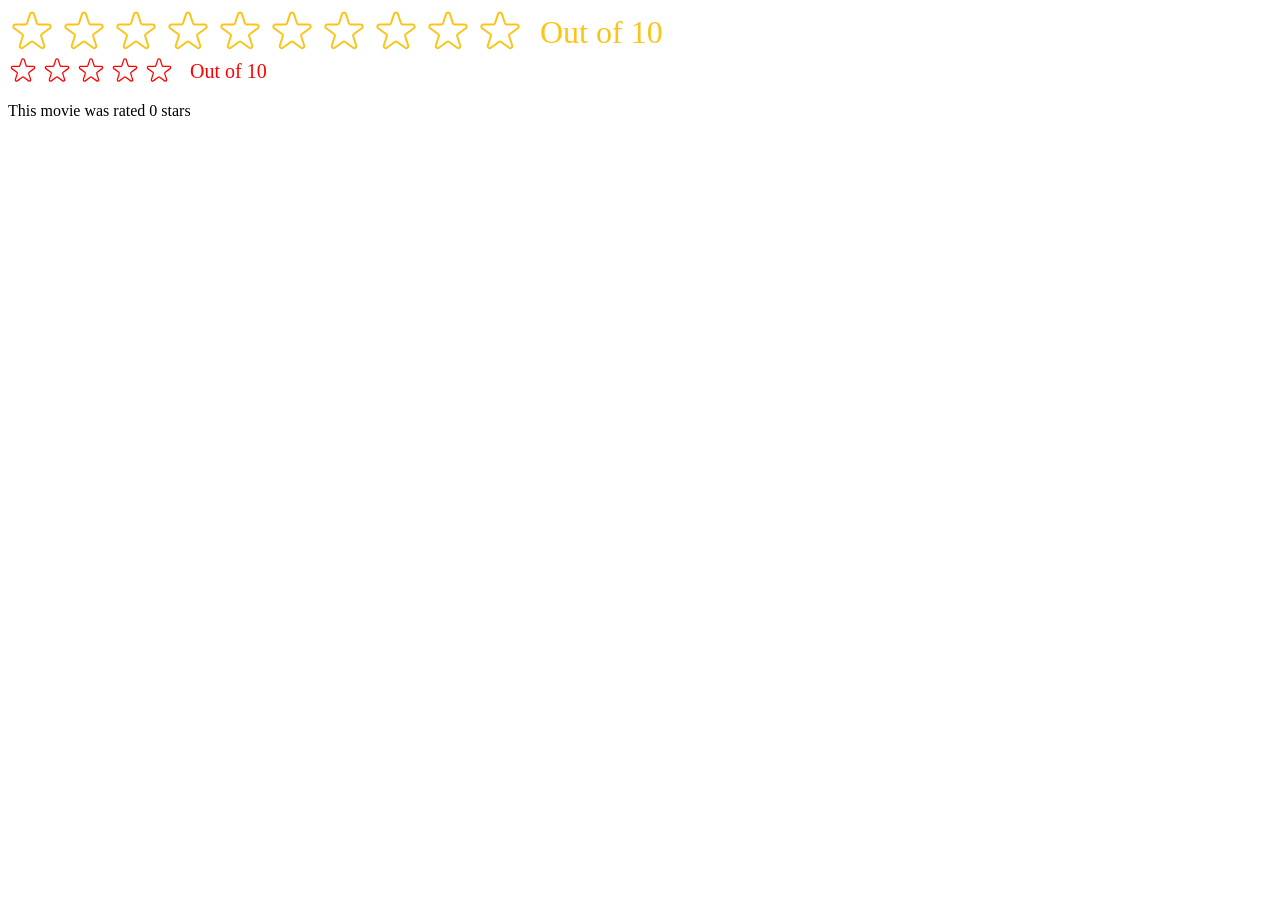
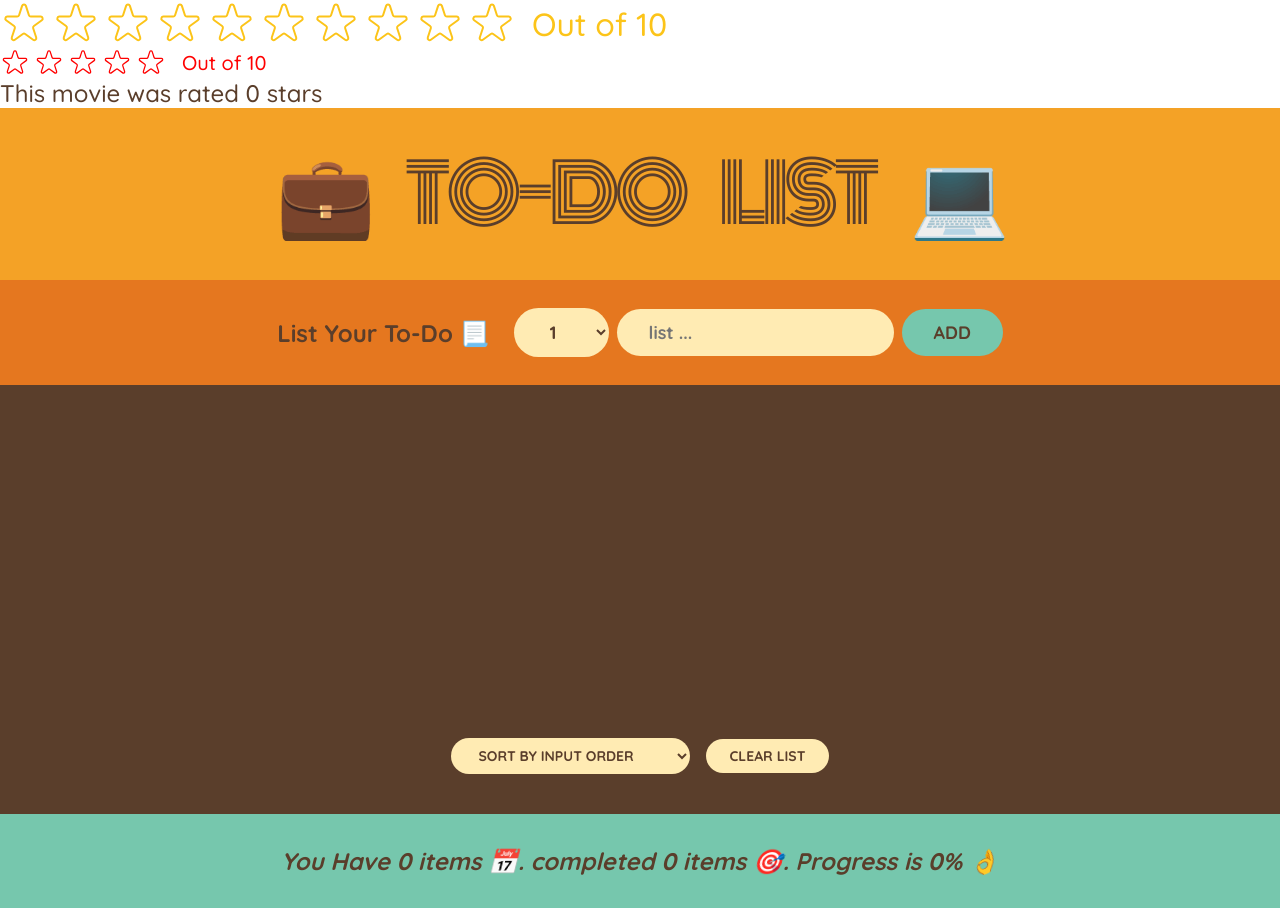
Before and after one commit to ShahJabir/react-demo, a React (Vite) app: page / in a window 1280 px wide. Before the commit the page ends 800 px from the top, so only its background shows below. Built offline with nearby package versions, Linux system fonts and the light colour scheme.

Commit message:
feature: To-Do App Added

```diff
--- a/package.json
+++ b/package.json
@@ -10,6 +10,7 @@
     "preview": "vite preview"
   },
   "dependencies": {
+    "axios": "^1.7.7",
     "eslint-config-airbnb-typescript": "^18.0.0",
     "react": "^18.3.1",
     "react-dom": "^18.3.1"
--- a/src/App.tsx
+++ b/src/App.tsx
@@ -1,11 +1,20 @@
 import { useState } from 'react';
 import StarRating from './components/StarRating';
+import ToDoList from './components/ToDoList';
 
 function CustomStar() {
   const [movieRating, setMovieRating] = useState(0);
   return (
     <div>
-      <StarRating maxRating={5} color = 'red' size = {30} className = ''  messages={["Terrible", "Bad", "Okay", "Good", "Excellent"]} defaultRating = {0} onSetRating={setMovieRating} />
+      <StarRating
+        maxRating={5}
+        color="red"
+        size={30}
+        className=""
+        messages={['Terrible', 'Bad', 'Okay', 'Good', 'Excellent']}
+        defaultRating={0}
+        onSetRating={setMovieRating}
+      />
       <p>This movie was rated {movieRating} stars</p>
     </div>
   );
@@ -14,9 +23,12 @@ function CustomStar() {
 function App() {
   return (
     <>
-      <div>
+      <div id="starRating">
         <StarRating />
         <CustomStar />
+      </div>
+      <div id="todoList">
+        <ToDoList />
       </div>
     </>
   );
--- /dev/null
+++ b/src/components/ToDoList.css
@@ -0,0 +1,132 @@
+@import url('https://fonts.googleapis.com/css2?family=Monoton&family=Quicksand:wght@500;700&display=swap');
+
+* {
+  margin: 0;
+  padding: 0;
+  box-sizing: border-box;
+}
+
+html {
+  font-size: 62.5%;
+}
+
+body {
+  font-size: 2.4rem;
+  font-family: sans-serif;
+  color: #5a3e2b;
+  font-family: 'Quicksand';
+  font-weight: 500;
+}
+
+.app {
+  width: 100%;
+  height: 100vh;
+  display: grid;
+  grid-template-rows: auto auto 1fr auto;
+}
+
+h1 {
+  text-align: center;
+  background-color: #f4a226;
+  font-family: 'Monoton';
+  font-size: 8rem;
+  text-transform: uppercase;
+  font-weight: 400;
+  word-spacing: 30px;
+  letter-spacing: -5px;
+  padding: 2.4rem 0;
+}
+
+.add-form {
+  background-color: #e5771f;
+  padding: 2.8rem 0;
+  display: flex;
+  align-items: center;
+  justify-content: center;
+  gap: 0.8rem;
+}
+
+h3 {
+  margin-right: 1.6rem;
+  font-size: 2.4rem;
+}
+
+button,
+select,
+input {
+  background-color: #ffebb3;
+  color: #5a3e2b;
+  font-family: inherit;
+  border: none;
+  border-radius: 10rem;
+  padding: 1.2rem 3.2rem;
+  font-weight: 700;
+  font-size: 1.8rem;
+  cursor: pointer;
+}
+
+.add-form button {
+  text-transform: uppercase;
+  background-color: #76c7ad;
+}
+
+.list {
+  background-color: #5a3e2b;
+  color: #ffebb3;
+  padding: 4rem 0;
+
+  display: flex;
+  justify-content: space-between;
+  flex-direction: column;
+  gap: 3.2rem;
+  align-items: center;
+}
+
+.actions button,
+.list select {
+  text-transform: uppercase;
+  padding: 0.8rem 2.4rem;
+  font-size: 1.4rem;
+  font-weight: 700;
+  margin: 0 0.8rem;
+}
+
+.list ul {
+  list-style: none;
+  width: 80%;
+  overflow: scroll;
+
+  display: grid;
+  grid-template-columns: repeat(auto-fit, minmax(250px, 1fr));
+  gap: 1.2rem;
+  justify-content: center;
+  align-content: start;
+}
+
+.list li {
+  display: flex;
+  align-items: center;
+  gap: 1.2rem;
+}
+
+input[type='checkbox'] {
+  height: 2rem;
+  width: 2rem;
+  accent-color: #e5771f;
+}
+
+.list li button {
+  cursor: pointer;
+  background: none;
+  border: none;
+  font-size: 1.8rem;
+  padding: 0.8rem;
+  transform: translateY(2px);
+}
+
+.stats {
+  background-color: #76c7ad;
+  text-align: center;
+  font-weight: 700;
+  padding: 3.2rem 0;
+}
--- /dev/null
+++ b/src/components/ToDoList.tsx
@@ -0,0 +1,197 @@
+import './ToDoList.css';
+import { useState } from 'react';
+
+type TodoItem = {
+  id: number;
+  description: string;
+  value: number;
+  completed: boolean;
+};
+
+type ListProps = {
+  todoList: TodoItem[];
+  deleteItems: (id: number) => void; // Add deleteItems as a prop here
+  toggleItems: (id: number) => void;
+  clearList: () => void;
+};
+
+type ItemProps = {
+  item: TodoItem;
+  deleteItems: (id: number) => void; // Add deleteItems as a prop here
+  toggleItems: (id: number) => void;
+};
+
+type StatsProps = {
+  todoList: TodoItem[]; // Accept the todoList as a prop
+};
+
+const ToDoList = () => {
+  // Managing the todo list state
+  const [todoList, setTodoList] = useState<TodoItem[]>([]);
+
+  // Function to add new item
+  const addItems = (item: TodoItem) => {
+    setTodoList((todoList) => [...todoList, item]);
+  };
+
+  // Function to delete an item
+  const deleteItems = (id: number) => {
+    console.log(id);
+    setTodoList((todoList) => todoList.filter((item) => item.id !== id));
+  };
+
+  const toggleItems = (id: number) => {
+    setTodoList((todoList) =>
+      todoList.map((item) =>
+        item.id === id ? { ...item, completed: !item.completed } : item
+      )
+    );
+  };
+
+  const clearList = () => {
+    const confirmed = window.confirm('Are you sure want to delete all items?');
+    if (confirmed) {
+      setTodoList([]);
+    }
+  };
+
+  return (
+    <div className="app">
+      <Logo />
+      <Form addItems={addItems} />
+      <List
+        todoList={todoList}
+        deleteItems={deleteItems}
+        toggleItems={toggleItems}
+        clearList={clearList}
+      />
+      <Stats todoList={todoList} />
+    </div>
+  );
+};
+
+const Logo = () => {
+  return <h1>💼 To-Do List 💻</h1>;
+};
+
+const Form = ({ addItems }: { addItems: (item: TodoItem) => void }) => {
+  const [quantity, setQuantity] = useState(1);
+  const [description, setDescription] = useState('');
+
+  // Handle form submission
+  function handleSubmit(e: React.FormEvent<HTMLFormElement>) {
+    e.preventDefault();
+    if (!description) return;
+
+    // Create new item object
+    const newItem: TodoItem = {
+      id: Date.now(), // Unique ID
+      description: description,
+      value: quantity,
+      completed: false,
+    };
+
+    addItems(newItem); // Add new item to the list
+    setQuantity(1); // Reset the form
+    setDescription('');
+  }
+
+  return (
+    <form className="add-form" onSubmit={handleSubmit}>
+      <h3>List Your To-Do 📃</h3>
+      <select
+        value={quantity}
+        onChange={(e) => setQuantity(Number(e.target.value))}
+      >
+        {Array.from({ length: 5 }, (_, index) => index + 1).map((num) => (
+          <option value={num} key={num}>
+            {num}
+          </option>
+        ))}
+      </select>
+      <input
+        type="text"
+        placeholder="list ..."
+        value={description}
+        onChange={(e) => setDescription(e.target.value)}
+      />
+      <button type="submit">Add</button>
+    </form>
+  );
+};
+
+const List = ({ todoList, deleteItems, toggleItems, clearList }: ListProps) => {
+  const [sortBy, setSortBy] = useState('input');
+  let sortedItems: TodoItem[] = todoList;
+  //   if (sortBy === 'input') sortedItems = todoList;
+  if (sortBy === 'description') {
+    sortedItems = todoList
+      .slice()
+      .sort((a, b) => a.description.localeCompare(b.description));
+  }
+  if (sortBy === 'packed') {
+    sortedItems = todoList
+      .slice()
+      .sort((a, b) => Number(a.completed) - Number(b.completed));
+  }
+  return (
+    <div className="list">
+      <ul>
+        {sortedItems.map((item) => (
+          <Item
+            key={item.id}
+            item={item}
+            deleteItems={deleteItems}
+            toggleItems={toggleItems}
+          />
+        ))}
+      </ul>
+      <div className="actions">
+        <select
+          value={sortBy}
+          onChange={(e) => {
+            setSortBy(e.target.value);
+          }}
+        >
+          <option value="input"> Sort by input order </option>
+          <option value="description"> Sort by description </option>
+          <option value="packed"> Sort by packed status </option>
+        </select>
+        <button onClick={clearList}>Clear list</button>
+      </div>
+    </div>
+  );
+};
+
+const Item = ({ item, deleteItems, toggleItems }: ItemProps) => {
+  return (
+    <li>
+      <input
+        type="checkbox"
+        checked={item.completed}
+        onChange={() => toggleItems(item.id)}
+      />
+      <span style={item.completed ? { textDecoration: 'line-through' } : {}}>
+        {item.value} {item.description}
+      </span>
+      <button onClick={() => deleteItems(item.id)}>❌</button>
+    </li>
+  );
+};
+
+const Stats = ({ todoList }: StatsProps) => {
+  const totalTodo = todoList.length;
+  const packedTodo = todoList.filter((item) => item.completed).length;
+  const pacentageTodo =
+    totalTodo > 0 ? Math.round((packedTodo / totalTodo) * 100) : 0;
+  return (
+    <footer className="stats">
+      <em>
+        You Have {totalTodo} items 📅. completed {packedTodo} items 🎯. Progress
+        is {pacentageTodo}% 👌
+      </em>
+    </footer>
+  );
+};
+
+export default ToDoList;
```
Also changed, not shown: 1 other file (tests, documents, lock files or other folders).
